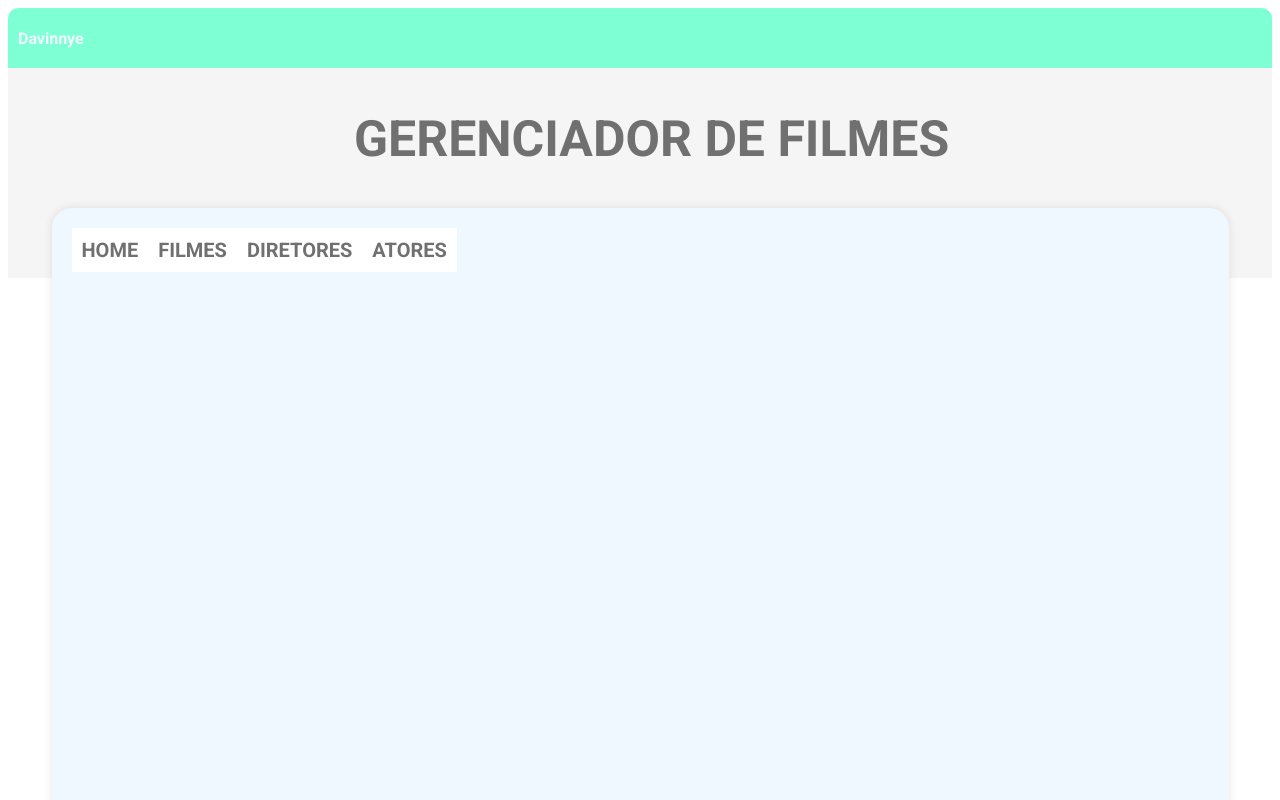
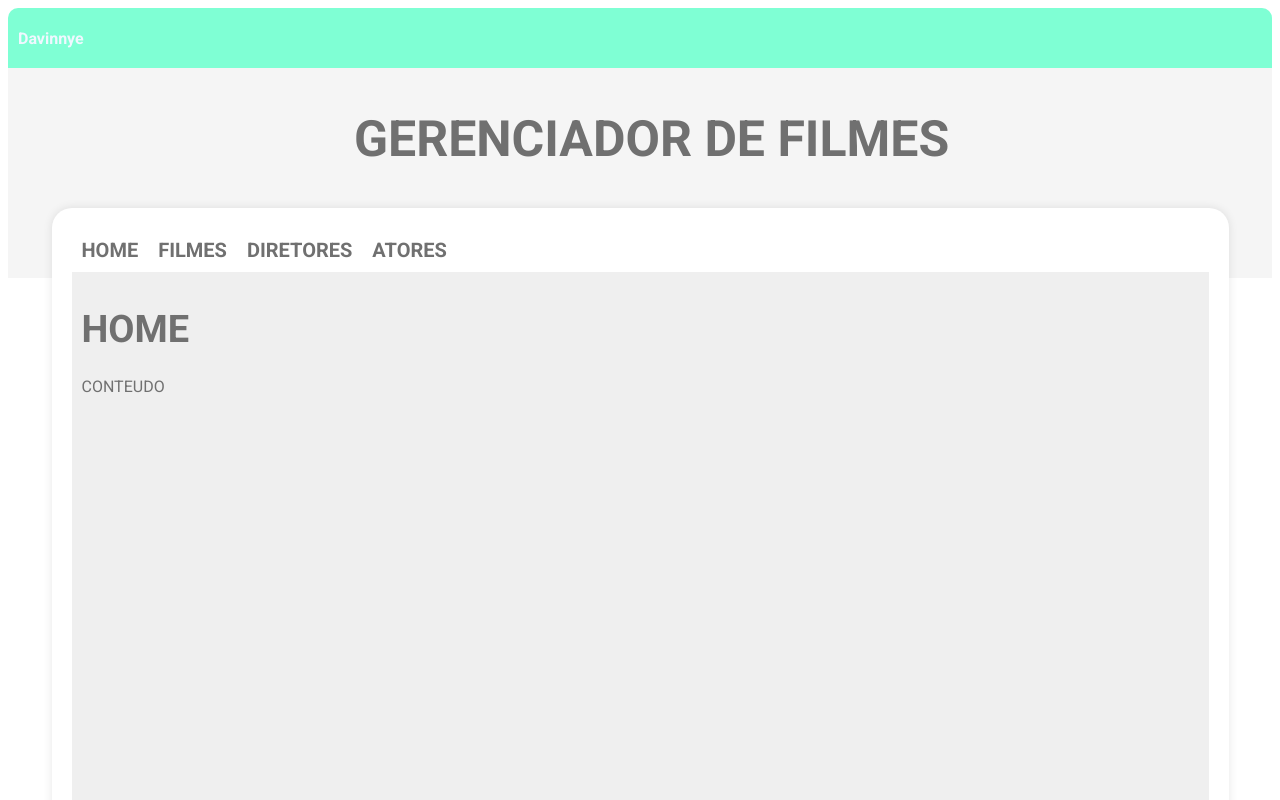
Before and after one commit to davinnye/gerenciador-filmes-react, a React (Create React App) app: page / in a window 1280 px wide. Shown: the top 800 px of the page. Built offline with nearby package versions, Linux system fonts and the light colour scheme.

Commit message:
adição da page home

```diff
--- a/src/App.jsx
+++ b/src/App.jsx
@@ -4,6 +4,7 @@
 import { Topbanner } from "./components/topbanner";
 import { Topbar } from "./components/topbar";
 import "./global.css";
+import { Home } from "./pages/home";
 
 
 function App() {
@@ -14,6 +15,7 @@
         <Topbanner/>
         <Mainbody>
         <Menu/>
+        <Home/>
         </Mainbody>
         <Footer/>
         </>
--- a/src/components/mainbody/style.css
+++ b/src/components/mainbody/style.css
@@ -1,5 +1,5 @@
 div.mainbody{
-    background-color: aliceblue;
+    background-color: #fff;
     height: 800px;
     box-shadow: 0px 0px 10px rgb(0, 0, 0, 0.1);
     max-width: 1137px;
--- /dev/null
+++ b/src/pages/home/index.jsx
@@ -0,0 +1,15 @@
+import "./style.css";
+
+
+export function Home() {
+    return(
+        <><div className="home">
+            <h1 className="home">HOME</h1>
+            <div>
+                CONTEUDO
+            </div>
+
+        </div></>
+
+    );
+}
--- /dev/null
+++ b/src/pages/home/style.css
@@ -0,0 +1,12 @@
+div.home {
+    background-color: #efefef;
+    color: #707070;
+    margin-top: 0px;
+    padding: 10px;
+    min-height: 730px;
+}
+
+
+h1.home {
+    font-size: 38px;
+}
```
